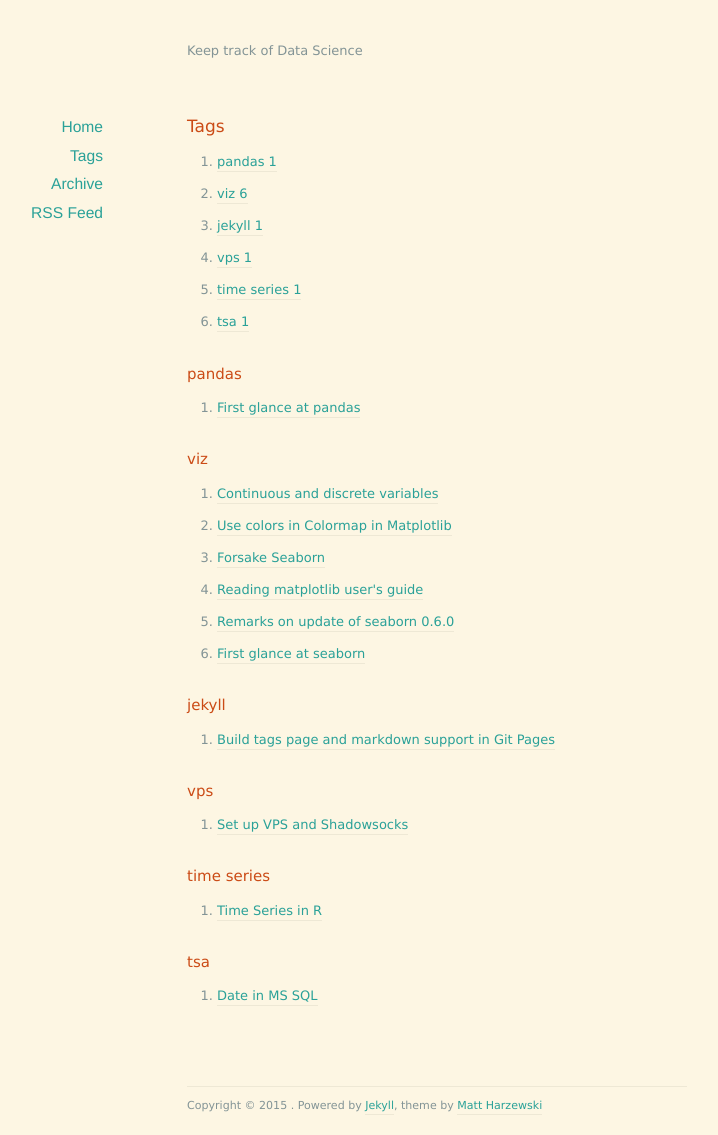
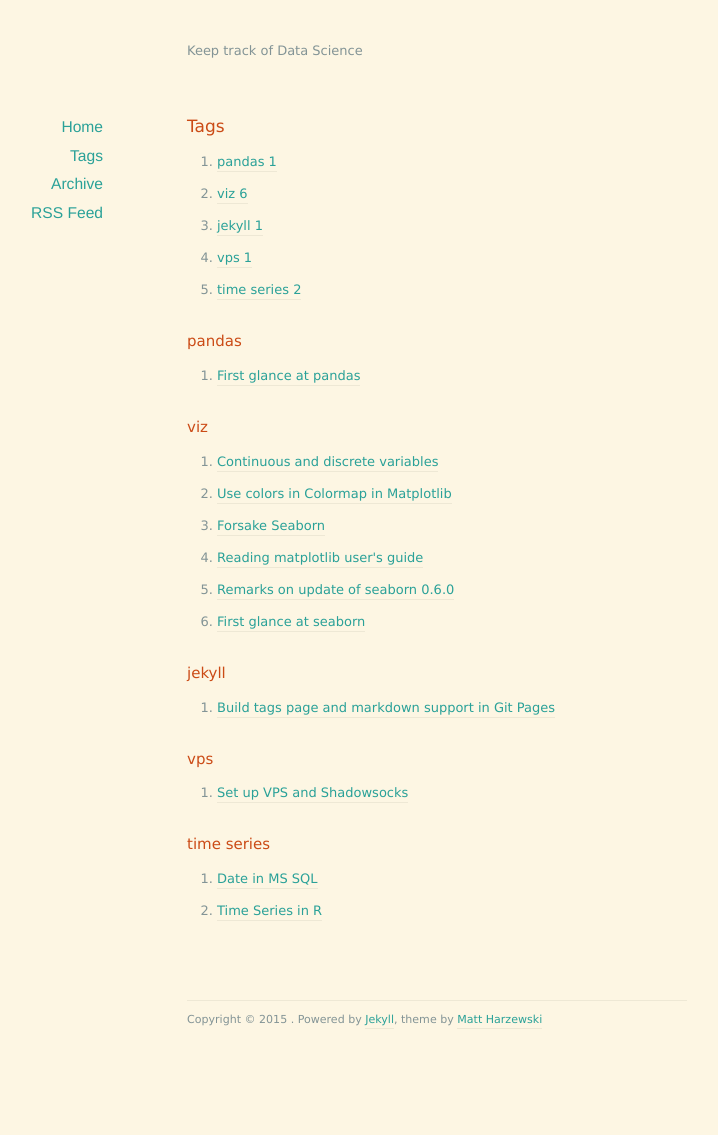
Before and after one commit to zhuzelong/zhuzelong.github.io, a Jekyll site: the page built from tags.html, in a window 1280 px wide. Shown: the whole page, without its empty margins (203-921 px from the left). Built offline with Jekyll 4.4.1, drawn with Linux system fonts in a browser that asks for light colours; nearby versions of some CDN libraries; Markdown is read by kramdown in place of the engine named in the settings; after the commit the page ends 1050 px from its top, so only the background shows below that.

Commit message:
Fix post tag

```diff
--- a/_posts/2015-07-23-date-in-ms-sql.md
+++ b/_posts/2015-07-23-date-in-ms-sql.md
@@ -2,7 +2,7 @@
 layout: post
 title: Date in MS SQL
 categories: [Record]
-tags: [tsa]
+tags: [time series]
 published: True
 
 ---
```
